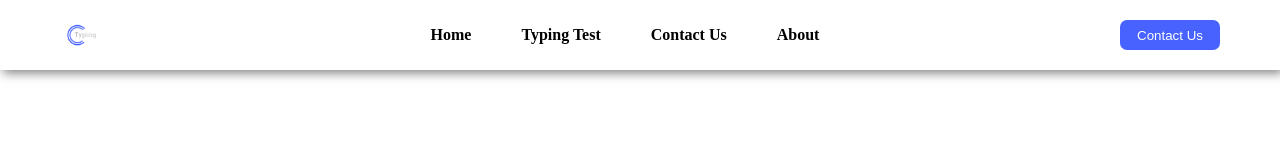
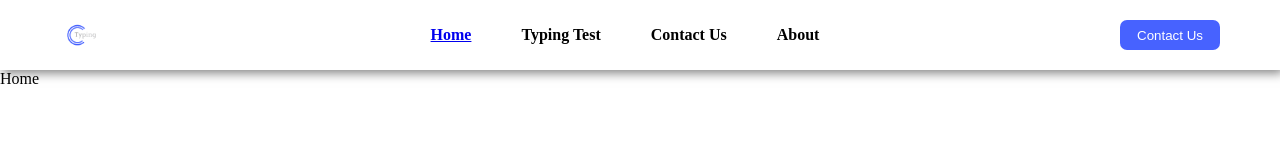
Before and after one commit to ibrahim2375/typing-test, a React (Create React App) app: page / in a window 1280 px wide. Shown: the top 160 px of the page. Built offline with nearby package versions, Linux system fonts and the light colour scheme.

Commit message:
added folder component and home component and install router

```diff
--- a/src/App.js
+++ b/src/App.js
@@ -7,16 +7,18 @@ import {
 } from "react-router-dom";
 import './App.css';
 import logo from './img/logo.png';
+import Home from './components/Home.js';
 function App() {
   return (
     <div className="App">
+      <Router>
         <header>
           <div className="logo">
             <img src={logo} alt="Logo" name="logo" />
           </div>
           <div className="links">
             <ul>
-            <li>Home</li>
+              <li><Link to="/">Home</Link></li>
               <li>Typing Test</li>
               <li>Contact Us</li>
               <li>About</li>
@@ -26,8 +28,12 @@ function App() {
             <button className="btn-contact">Contact Us</button>
           </div>
         </header>
+        <Routes>
+          <Route path="/" element={<Home />}></Route>
+        </Routes>
+      </Router>
     </div >
+
   );
 }
-
 export default App;
--- /dev/null
+++ b/src/components/Home.js
@@ -0,0 +1,9 @@
+import React from 'react'
+
+function Home() {
+    return (
+        <div>Home</div>
+    )
+}
+
+export default Home
```
Lines whose indentation alone changed are shown as unchanged.
